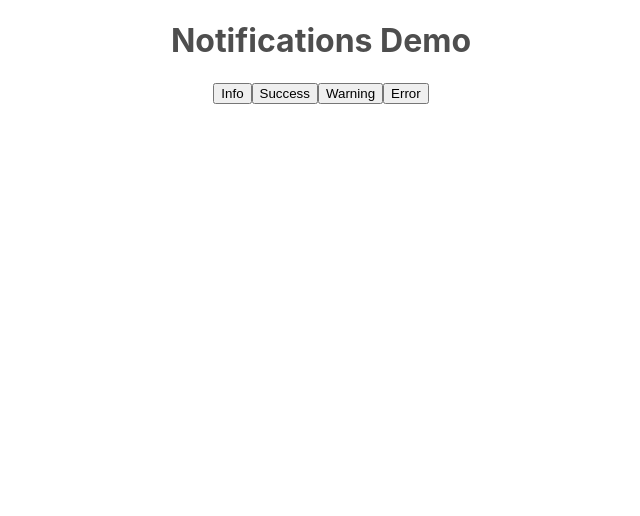
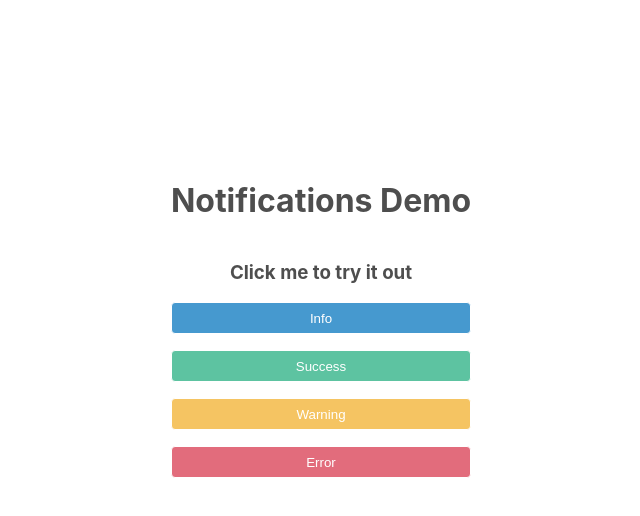
Before and after one commit to Anny88/notifications, a React (Create React App) app: page / in a window 1280 px wide. Shown: the top 516 px of the page, without its empty margins (319-959 px from the left). Built offline with nearby package versions, Linux system fonts and the light colour scheme.

Commit message:
prettified demo page

```diff
--- a/src/App.js
+++ b/src/App.js
@@ -2,7 +2,7 @@ import React from "react";
 import './App.scss';
 import {NotificationProvider} from "./notifications/NotificationProvider";
 import NotificationService from "./notifications/NotificationService";
-import DemoPage from "./DemoPage";
+import DemoPage from "./DemoPage/DemoPage";
 
 function App() {
     return (
--- a/src/App.scss
+++ b/src/App.scss
@@ -1,37 +1,7 @@
 .App {
   text-align: center;
+  height: 100%;
+  display: flex;
+  justify-content: center;
+  align-items: center;
 }
-
-.App-logo {
-  height: 40vmin;
-  pointer-events: none;
-}
-
-@media (prefers-reduced-motion: no-preference) {
-  .App-logo {
-    animation: App-logo-spin infinite 20s linear;
-  }
-}
-
-.App-header {
-  background-color: #282c34;
-  min-height: 100vh;
-  display: flex;
-  flex-direction: column;
-  align-items: center;
-  justify-content: center;
-  font-size: calc(10px + 2vmin);
-}
-
-.App-link {
-  color: #61dafb;
-}
-
-@keyframes App-logo-spin {
-  from {
-    transform: rotate(0deg);
-  }
-  to {
-    transform: rotate(360deg);
-  }
-}
--- a/src/DemoPage.js
+++ /dev/null
@@ -1,20 +0,0 @@
-import React, {useContext} from "react";
-import './App.scss';
-import {NotificationContext} from "./notifications/NotificationProvider";
-import {Status} from "./notifications/Notification/StatusIcon";
-
-function DemoPage() {
-    const { createNotification } = useContext(NotificationContext);
-
-    return (
-      <div>
-          <h1>Notifications Demo</h1>
-          <button onClick={() => createNotification(Status.info, 'Some info')}>Info</button>
-          <button onClick={() => createNotification(Status.success, 'Great success!')}>Success</button>
-          <button onClick={() => createNotification(Status.warning, 'Oh-oh.. warning')}>Warning</button>
-          <button onClick={() => createNotification(Status.error, 'Read alarm!')}>Error</button>
-      </div>
-  );
-}
-
-export default DemoPage;
--- /dev/null
+++ b/src/DemoPage/DemoPage.js
@@ -0,0 +1,22 @@
+import React, {useContext} from "react";
+import '../App.scss';
+import {NotificationContext} from "../notifications/NotificationProvider";
+import {Status} from "../notifications/Notification/StatusIcon";
+import './DemoPage.scss';
+
+function DemoPage() {
+    const { createNotification } = useContext(NotificationContext);
+
+    return (
+      <div id="demo-page">
+          <h1>Notifications Demo</h1>
+          <h3>Click me to try it out</h3>
+          <button className="info" onClick={() => createNotification(Status.info, 'Some info')}>Info</button>
+          <button className="success" onClick={() => createNotification(Status.success, 'Great success!')}>Success</button>
+          <button className="warning" onClick={() => createNotification(Status.warning, 'Oh-oh.. warning')}>Warning</button>
+          <button className="error" onClick={() => createNotification(Status.error, 'Read alarm!')}>Error</button>
+      </div>
+  );
+}
+
+export default DemoPage;
--- /dev/null
+++ b/src/DemoPage/DemoPage.scss
@@ -0,0 +1,30 @@
+@import "src/variables";
+
+#demo-page {
+  display: flex;
+  flex-direction: column;
+  margin-top: 20vh;
+
+  button {
+    margin-bottom: 16px;
+    height: 32px;
+    color: #FFF;
+    border: 1px solid #FFF;
+    border-radius: $border-radius;
+    cursor: pointer;
+
+    &.info {
+      background-color: $color-info;
+    }
+    &.success {
+      background-color: $color-success;
+    }
+    &.warning {
+      background-color: $color-warning;
+    }
+    &.error {
+      background-color: $color-error;
+    }
+  }
+
+}
```
